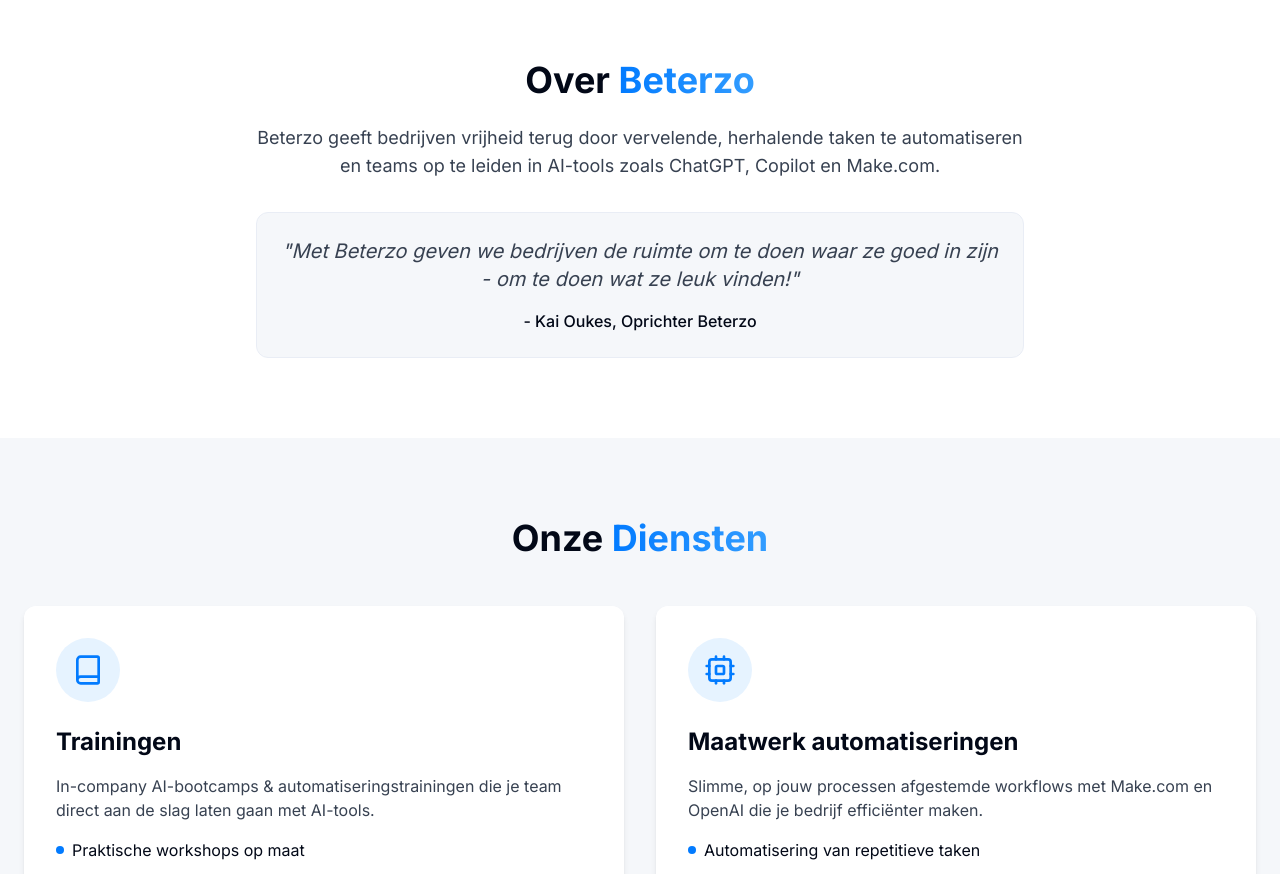
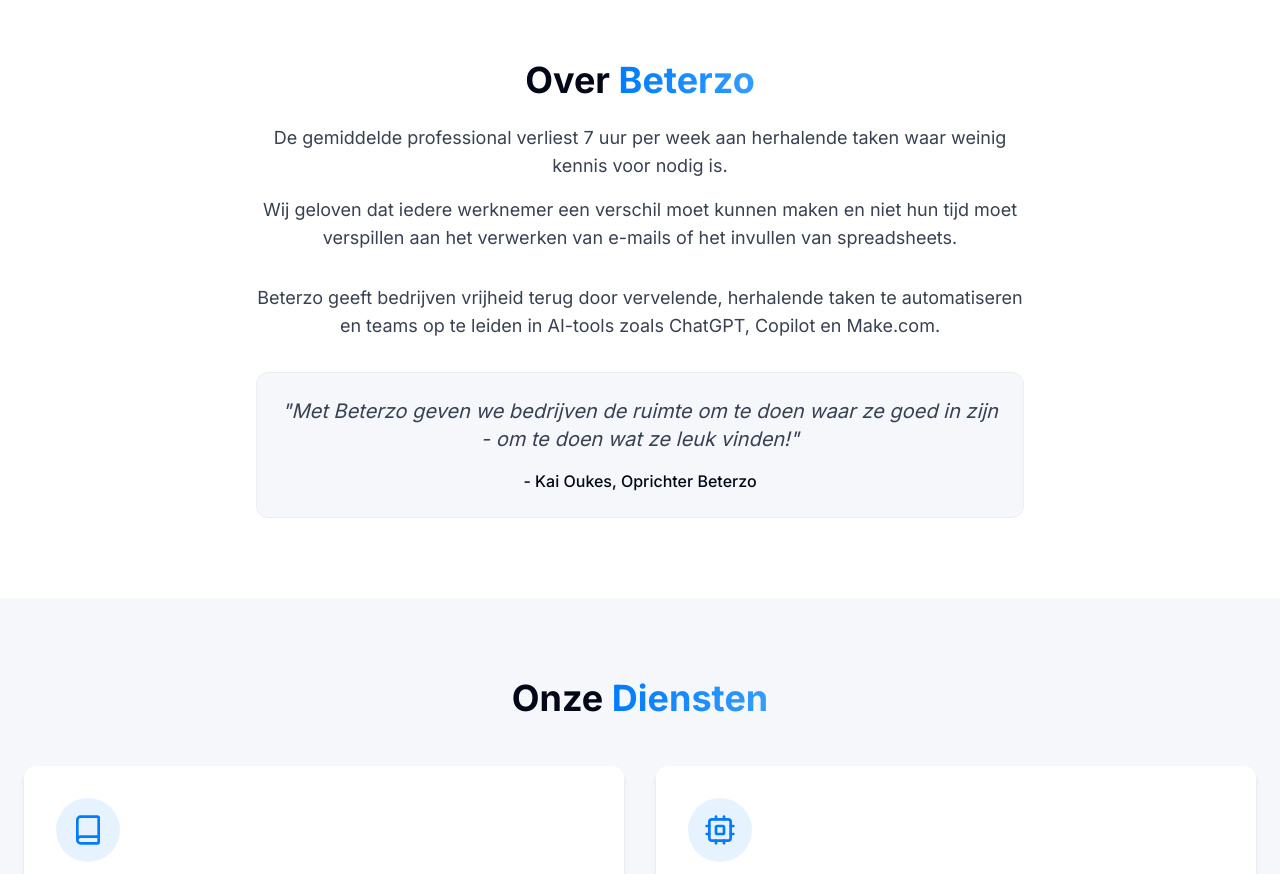
Before and after one commit to KaiOukes/beterzo, a React (Vite) app: page / in a window 1280 px wide. Shown: the part 820-1694 px from the top of the page. Built offline with nearby package versions, Linux system fonts and the light colour scheme.

Commit message:
Add new text to Intro
Add the new text to the Intro component.

```diff
--- a/src/components/Intro.tsx
+++ b/src/components/Intro.tsx
@@ -30,6 +30,14 @@ const Intro = () => {
             Over <span className="title-gradient">Beterzo</span>
           </h2>
 
+          <p className="text-lg text-gray-700 mb-4">
+            De gemiddelde professional verliest 7 uur per week aan herhalende taken waar weinig kennis voor nodig is.
+          </p>
+
+          <p className="text-lg text-gray-700 mb-8">
+            Wij geloven dat iedere werknemer een verschil moet kunnen maken en niet hun tijd moet verspillen aan het verwerken van e-mails of het invullen van spreadsheets.
+          </p>
+
           <p className="text-lg text-gray-700 mb-8">
             Beterzo geeft bedrijven vrijheid terug door vervelende, herhalende taken te automatiseren en teams op te leiden in AI-tools zoals ChatGPT, Copilot en Make.com.
           </p>
```
